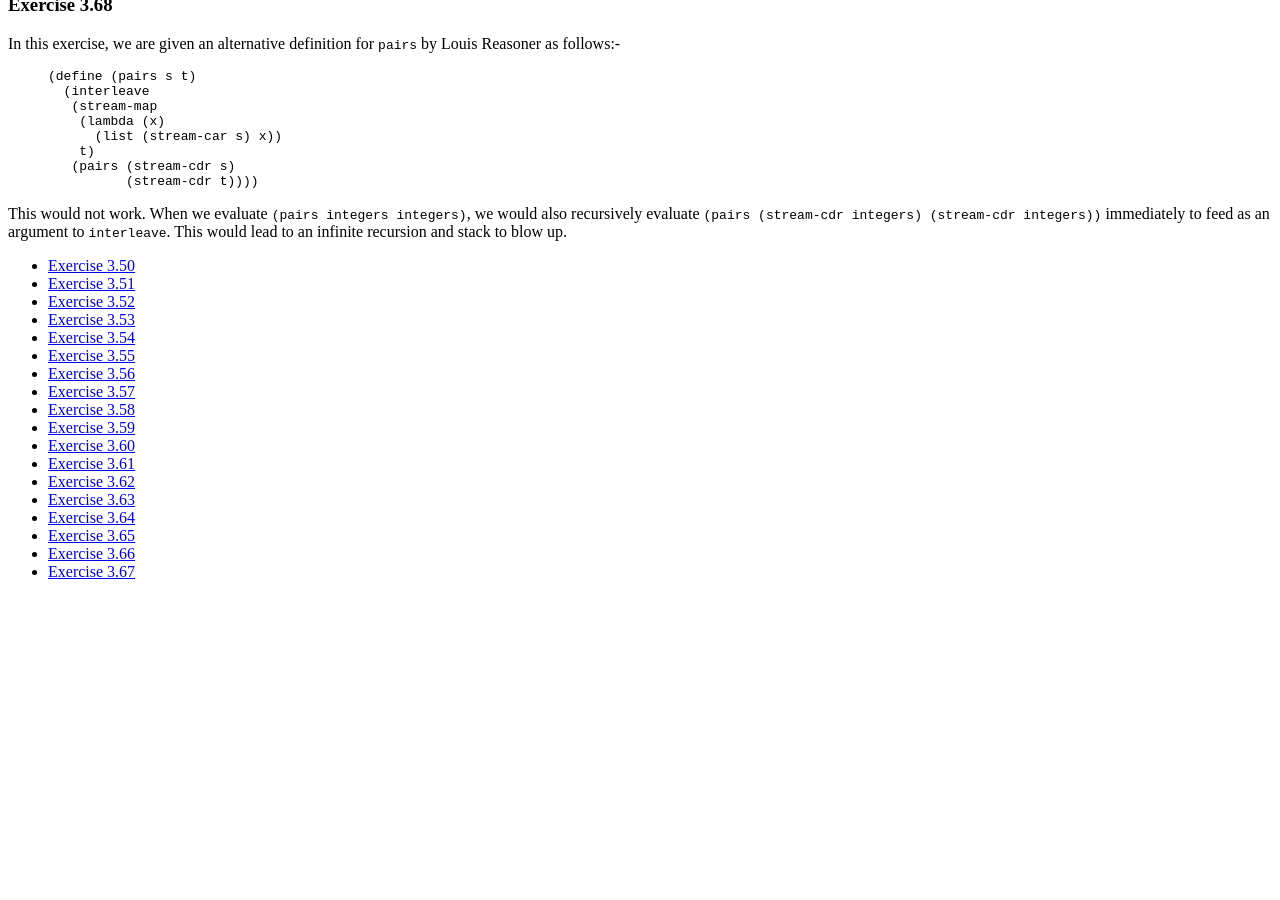
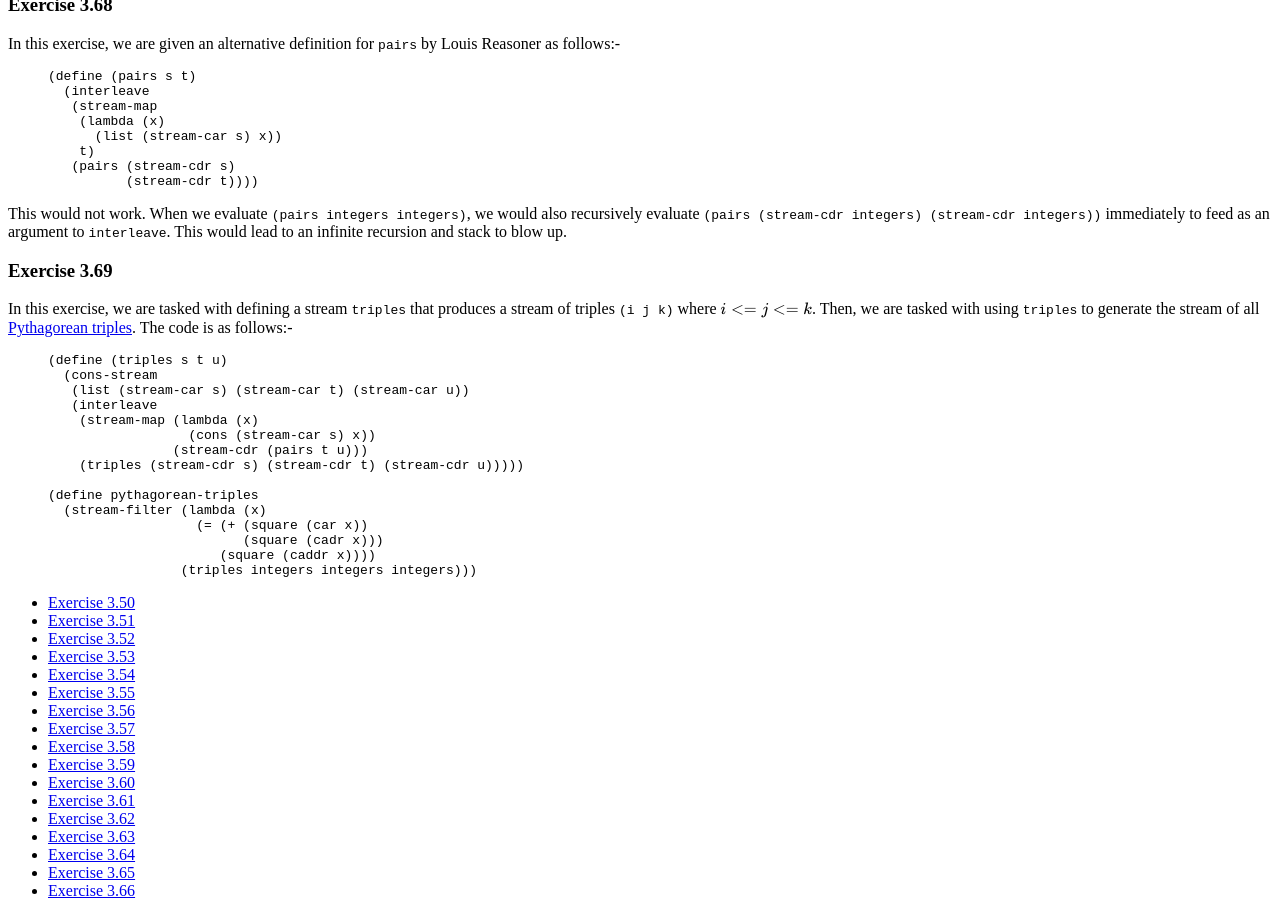
Before and after one commit to mohanrajendran/mohanrajendran.github.io, a Jekyll site: the page built from _sicp/Solution3_5.md, in a window 1280 px wide and 900 px high, scrolled down 7518 px. Built offline with Jekyll 4.4.1, drawn with Linux system fonts in a browser that asks for light colours; nearby versions of some CDN libraries; formulas are drawn with MathJax 3; before the commit the page ends 8115 px from its top, so only the background shows below that.

Commit message:
Finished exercise 3.69

```diff
--- a/_sicp/Solution3_5.md
+++ b/_sicp/Solution3_5.md
@@ -526,3 +526,25 @@ In this exercise, we are given an alternative definition for `pairs` by Louis Re
 {% endhighlight %}
 
 This would not work. When we evaluate `(pairs integers integers)`, we would also recursively evaluate `(pairs (stream-cdr integers) (stream-cdr integers))` immediately to feed as an argument to `interleave`. This would lead to an infinite recursion and stack to blow up.
+
+### Exercise 3.69<a id="Exercise3_69">&nbsp;</a>
+
+In this exercise, we are tasked with defining a stream `triples` that produces a stream of triples `(i j k)` where $$i<=j<=k$$. Then, we are tasked with using `triples` to generate the stream of all [Pythagorean triples](https://www.wikiwand.com/en/Pythagorean_triple). The code is as follows:-
+
+{% highlight scheme %}
+(define (triples s t u)
+  (cons-stream
+   (list (stream-car s) (stream-car t) (stream-car u))
+   (interleave
+    (stream-map (lambda (x)
+                  (cons (stream-car s) x))
+                (stream-cdr (pairs t u)))
+    (triples (stream-cdr s) (stream-cdr t) (stream-cdr u)))))
+
+(define pythagorean-triples
+  (stream-filter (lambda (x)
+                   (= (+ (square (car x))
+                         (square (cadr x)))
+                      (square (caddr x))))
+                 (triples integers integers integers)))
+{% endhighlight %}
```
